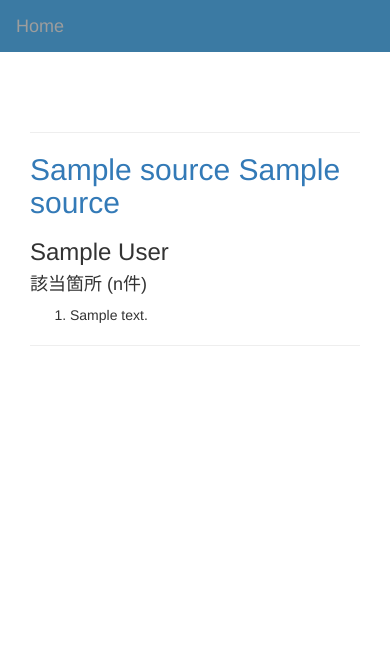
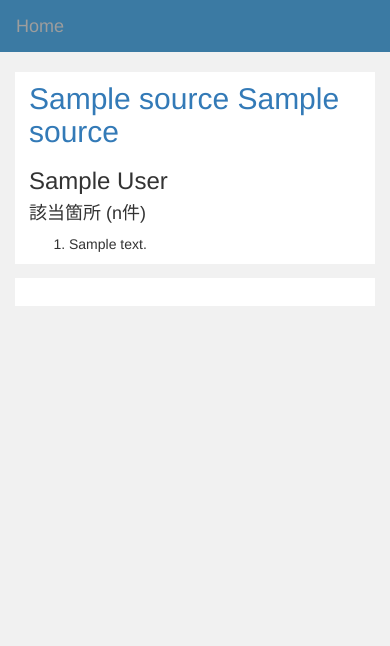
Before and after one commit to morinokami/aozora-search, a Flask app: template app/templates/search.html in a window 390 px wide. Shown: the top 646 px of the page. Run offline with Flask 2, Linux system fonts and the light colour scheme; the template is opened without the code that fills it: most values are stand-ins (such as "Sample title", 1, 10 or a date in 2020); some libraries are stand-ins or nearby versions.

Commit message:
Make website responsive

```diff
--- a/app/static/style/style.css
+++ b/app/static/style/style.css
@@ -8,9 +8,21 @@ body {
   background-color: #fff;
 }
 
+@media only screen and (max-width: 767px) {
+    body {
+        background-color: #f1f1f1;
+    }
+}
+
 .navbar {
   background-color: #3B7AA3;
   border-color: #3B7AA3;
+}
+
+@media only screen and (max-width: 767px) {
+    .navbar {
+        margin-bottom: 0;
+    }
 }
 
 .footer {
@@ -47,12 +59,37 @@ body {
   padding: 40px 15px;
 }
 
+@media only screen and (max-width: 767px) {
+    .main-result {
+        padding: 0;
+    }
+}
+
 .result-list {
   padding-left: 0;
 }
 
 li.result {
   list-style: none;
+}
+
+@media only screen and (max-width: 767px) {
+    li.result {
+        background-color: #fff;
+        padding: 0 1em;
+    }
+}
+
+@media only screen and (max-width: 767px) {
+    .title {
+        padding-top: 10px;
+    }
+}
+
+@media only screen and (max-width: 767px) {
+    .highlight {
+        padding-bottom: 10px;
+    }
 }
 
 .hit em {
@@ -63,6 +100,14 @@ li.result {
   text-align: center;
 }
 
+@media only screen and (max-width: 767px) {
+    .result-pagenate {
+        margin: 1em 0;
+        padding: 1em;
+        background-color: #fff;
+    }
+}
+
 .page-num-current {
   font-weight: bold;
 }
@@ -70,3 +115,24 @@ li.result {
 .page-num, .page-num-current {
   padding: 0 0.5em;
 }
+
+@media only screen and (max-width: 767px) {
+    .back-btn, .forward-btn {
+        padding-top, padding-bottom: 0.5em;
+    }
+
+    .back-btn {
+        padding-right: 2em;
+    }
+
+    .forward-btn {
+        padding-left: 2em;
+    }
+
+    .back-btn a, .forward-btn a {
+        color: #808080;
+        font-size: 1.5em;
+        font-weight: lighter;
+        text-decoration: none;
+    }
+}
--- a/app/templates/search.html
+++ b/app/templates/search.html
@@ -12,11 +12,11 @@
             <ol class="result-list">
             {% for r in res['hits']['hits'] %}
                 <li class="result">
-                    <hr>
-                    <h2><a href="#">{{ r['_source']['title'] }} {{ r['_source']['subtitle'] }}</a></h2>
-                    <h3>{{ r['_source']['author'] }}</h3>
+                    <hr class="hidden-xs">
+                    <h2 class="title"><a href="#">{{ r['_source']['title'] }} {{ r['_source']['subtitle'] }}</a></h2>
+                    <h3 class="author">{{ r['_source']['author'] }}</h3>
                     <h4>該当箇所 (n件)</h4>
-                    <ol>
+                    <ol class="highlight">
                     {% for h in r['highlight']['main_text'] %}
                         <li class="hit">{{ h|safe }}</li>
                     {% endfor %}
@@ -25,11 +25,11 @@
             {% endfor %}
             </ol>
 
-            <hr>
+            <hr class="hidden-xs">
 
             <div class="result-pagenate">
                 {% if page > 1 %}
-                    <span><a href="?q={{ q }}&amp;page={{ page - 1 }}">&lt; 戻る</a></span>
+                    <span class="back-btn"><a href="?q={{ q }}&amp;page={{ page - 1 }}">&lt; 戻る</a></span>
                 {% endif %}
 
                 {% for p in pagenate %}
@@ -41,7 +41,7 @@
                 {% endfor %}
 
                 {% if page < pagenate[-1] %}
-                    <span><a href="?q={{ q }}&amp;page={{ page + 1 }}">進む &gt;</a></span>
+                    <span class="forward-btn"><a href="?q={{ q }}&amp;page={{ page + 1 }}">進む &gt;</a></span>
                 {% endif %}
             </div>
         {% else %}
```
